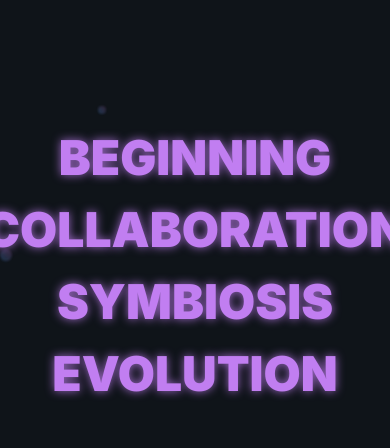
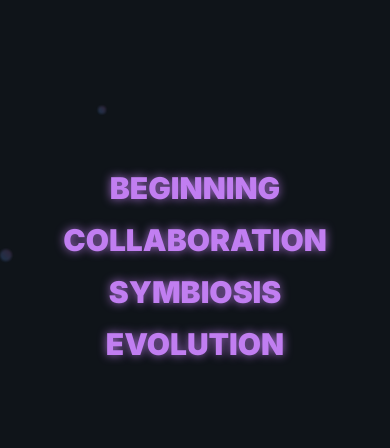
Before and after one commit to kira4i/kira4i-website, a React (Vite) app: page / in a window 390 px wide. Shown: the part 1000-1448 px from the top of the page. Built offline with nearby package versions, Linux system fonts and the light colour scheme.

Commit message:
Fix collaboration overflow
Reduce size of collaboration section to prevent overflow on mobile.

```diff
--- a/src/components/NeonManifest.tsx
+++ b/src/components/NeonManifest.tsx
@@ -7,11 +7,11 @@ export const NeonManifest = () => {
         <div className="particle w-3 h-3 right-1/5 top-1/2 delay-1000" />
         <div className="particle w-1 h-1 left-1/2 bottom-1/4 delay-2000" />
       </div>
-      <div className="space-y-6 text-center relative z-10">
+      <div className="space-y-4 sm:space-y-6 text-center relative z-10 px-4">
         {words.map((w) => (
           <h2
             key={w}
-            className="text-5xl md:text-7xl font-black title-text relative"
+            className="text-3xl sm:text-4xl md:text-5xl lg:text-7xl font-black title-text relative break-words"
           >
             {w}
           </h2>
```
